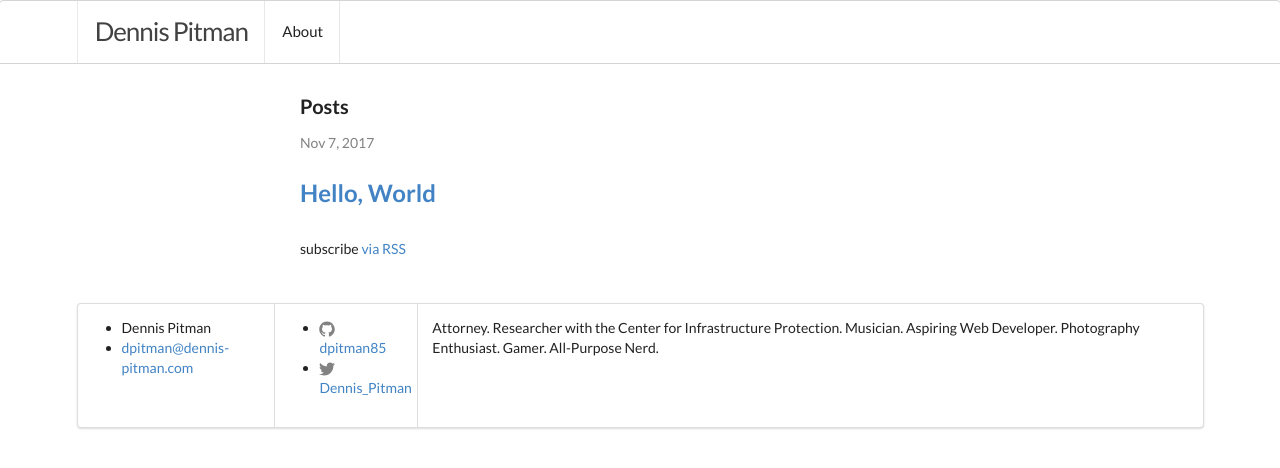
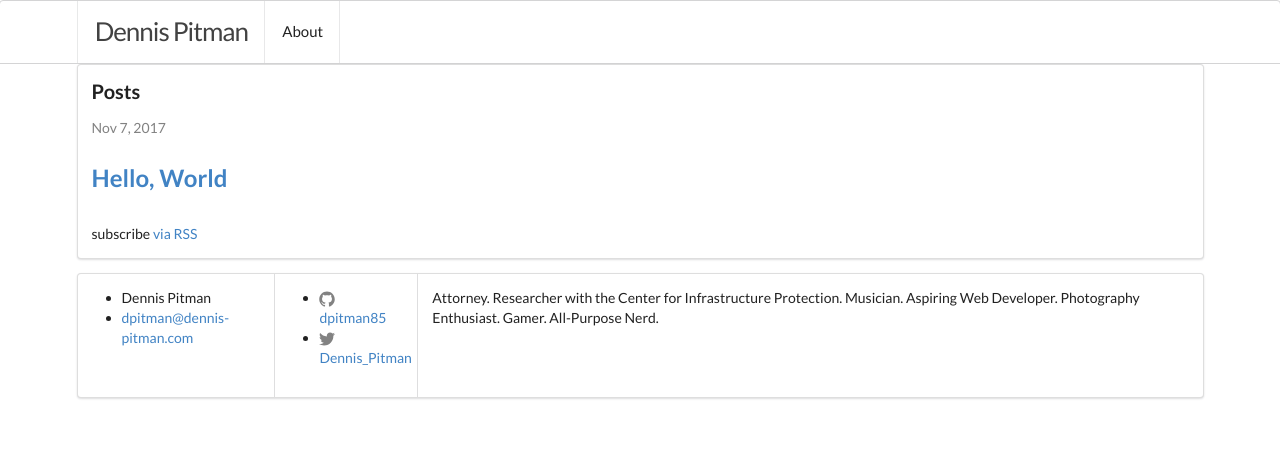
Before and after one commit to dpitman85/dpitman85.github.io, a Jekyll site: the page built from index.html, in a window 1280 px wide. Shown: the top 468 px of the page. Built offline with Jekyll 4.4.1, drawn with Linux system fonts in a browser that asks for light colours.

Commit message:
Update default page to use basic Semantic UI layout

```diff
--- a/_layouts/default.html
+++ b/_layouts/default.html
@@ -7,8 +7,8 @@
 
     {% include header.html %}
 
-    <div class="page-content">
-      <div class="wrapper">
+    <div class="ui container">
+      <div class="ui segment">
         {{ content }}
       </div>
     </div>
```
